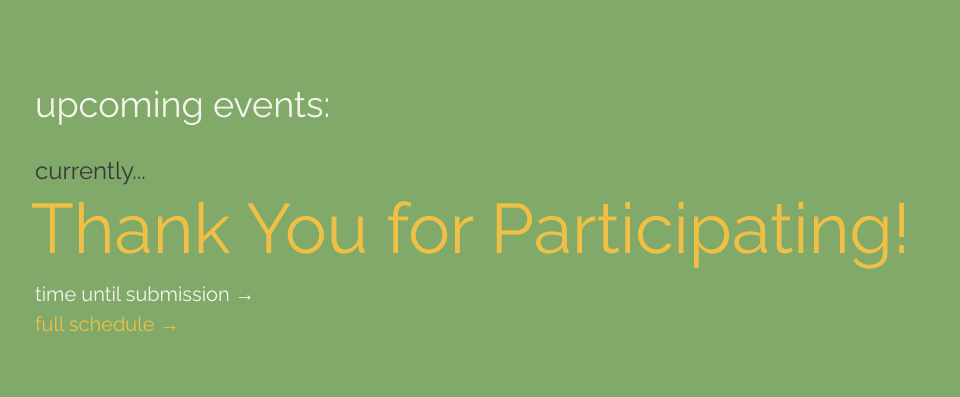
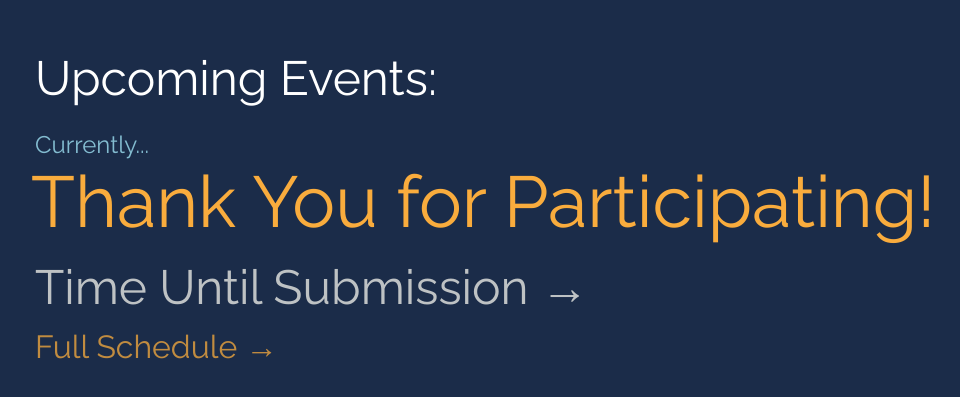
Before and after one commit to sigmahacks/timer, a website: page schedule.html in a window 1280 px wide. Shown: the part 189-586 px from the top of the page, without its empty margins (50-1010 px from the left). Drawn offline with nearby package versions, Linux system fonts and the light colour scheme.

Commit message:
Update design, start updates for schedule

```diff
--- a/schedule.html
+++ b/schedule.html
@@ -19,7 +19,7 @@
         }
 
         #screen {
-            background-color: #81a969;
+            background-color: #1b2c49;
         }
 
         #scheduleNow {
@@ -37,10 +37,12 @@
         #link {
             color: rgba(0, 0, 0, 0.48);
             font-size: 20px;
+            opacity: 0.75;
         }
 
         #link:hover {
             color:black;
+            opacity: 1;
         }
 
     </style>
@@ -49,10 +51,10 @@
 
     <div style="width:100vw; height:100vh;" id="screen">
         <div class="container" style="position:relative; top: 50%; transform:translate(0, -50%);">
-            <h1 style="color: #f5f5ee; font-size: 4.5vh;" class="text">upcoming events:</h1><br><br>
-            <div id="scheduleNow" style="position:relative; line-height:65%; margin-bottom:0.75vh; margin-top:-4vh">
-                <span style="color: #383938; font-size: 3vh; display:block;">currently...</span>
-                <span style="color: #efc045; font-size: 8.75vh; display:block; margin-top: 2vh; margin-left: -0.5vh;" id="curSchedule"></span>
+            <h1 style="color: #fff; font-size: 3rem;" class="text">Upcoming Events:</h1><br><br>
+            <div id="scheduleNow" style="position:relative; line-height:65%; margin-bottom:0.55vh; margin-top:-5vh">
+                <span style="color: #83bcd0; font-size: 3vh; display:block;">Currently...</span>
+                <span style="color: #f9ac3d; font-size: 4.5rem; display:block; margin-top: 2vh; margin-left: -0.5vh;" id="curSchedule"></span>
             </div>
 
             <div id="timeDisplay" style="line-height:80%;"></div>
@@ -61,9 +63,9 @@
 
             </div>
 
-            <a href="index.html" id="link" style="color: #f5f5ee">time until submission →</a>
+            <a href="index.html" id="link" style="color: #f5f5ee; font-size: 3rem;" >Time Until Submission →</a>
             <br>
-            <a href="https://sigmahacks.org/img/OfficialSchedule.pdf" id="link" style="color: #efc045">full schedule →</a>
+            <a href="https://sigmahacks.org/img/OfficialSchedule.pdf" id="link" style="color: #f9ac3d; font-size: 2rem">Full Schedule →</a>
         </div>
     </div>
 
@@ -90,7 +92,7 @@
             // time.hr -=12;
             // document.getElementById("timeDisplay").innerHTML = "<span style='font-size:1rem'>current time: &ensp;</span><br>" + time.hr + " : "
             //     + ((time.min<10)?"0"+time.min:time.min) + " : " + ((time.sec<10)?"0"+time.sec:time.sec) + "";
-            if (date.getDate() == 24) {
+            if (date.getDate() == 25) {
                 if (time.hr >= 20 && time.min >= 0 && time.hr <= 20 && time.min <= 30){
                     document.getElementById("curSchedule").innerHTML = "Opening Ceremony";
                     document.getElementById("scheduleNow").style.fontSize = "5vw";
@@ -110,7 +112,7 @@
                         "Next: Q&A Session w/ Silicon Valley Software Executives";
                 }
             }
-            else if (date.getDate() == 25) {
+            else if (date.getDate() == 26) {
                  if (time.hr >= 8 && time.hr <= 9 && time.min <= 30){
                     document.getElementById("curSchedule").innerHTML = "Q&A Session w/ Silicon Valley Software Executives";
                     document.getElementById("scheduleNow").style.fontSize = "5vw";
@@ -129,13 +131,13 @@
                      document.getElementById("scheduleNext").innerHTML =
                          "Next: MLH: Bob Ross MS Paint Challenge";
                  }
-                 else if (time.hr >= 19 && time.min >= 0 && time.hr <= 20){
+                 else if (time.hr >= 18 && time.min >= 0 && time.hr <= 19){
                      document.getElementById("curSchedule").innerHTML = "MLH: Bob Ross MS Paint Challenge";
                      document.getElementById("scheduleNow").style.fontSize = "5vw";
                      document.getElementById("scheduleNext").innerHTML =
                          "Next: Project Submission";
                  }
-                 else if (time.hr > 20 && time.min >= 0 && time.hr <= 21){
+                 else if (time.hr > 19 && time.min >= 0 && time.hr <= 21){
                      document.getElementById("curSchedule").innerHTML = "Project Submission due at 9pm PDT";
                      document.getElementById("scheduleNow").style.fontSize = "5vw";
                      document.getElementById("scheduleNext").innerHTML =
@@ -152,7 +154,7 @@
                     document.getElementById("scheduleNow").style.fontSize = "5vw";
                     document.getElementById("scheduleNext").innerHTML =
                         "Next: EchoAR Workshop";
-                } else if (time.hr < 19) {
+                } else if (time.hr < 18) {
                     document.getElementById("curSchedule").innerHTML = "Hacking Period";
                     document.getElementById("scheduleNow").style.fontSize = "5vw";
                     document.getElementById("scheduleNext").innerHTML =
@@ -164,7 +166,7 @@
                         "Next: Closing Ceremony";
                 }
             }
-            else if (date.getDate() == 26) {
+            else if (date.getDate() == 27) {
                 if (time.hr >= 12 && time.min >= 0 && time.hr <= 13){
                     document.getElementById("curSchedule").innerHTML = "Closing Ceremony";
                     document.getElementById("scheduleNow").style.fontSize = "5vw";
```
Also changed, not shown: index.html (+8 -8 lines), 1 other file.
